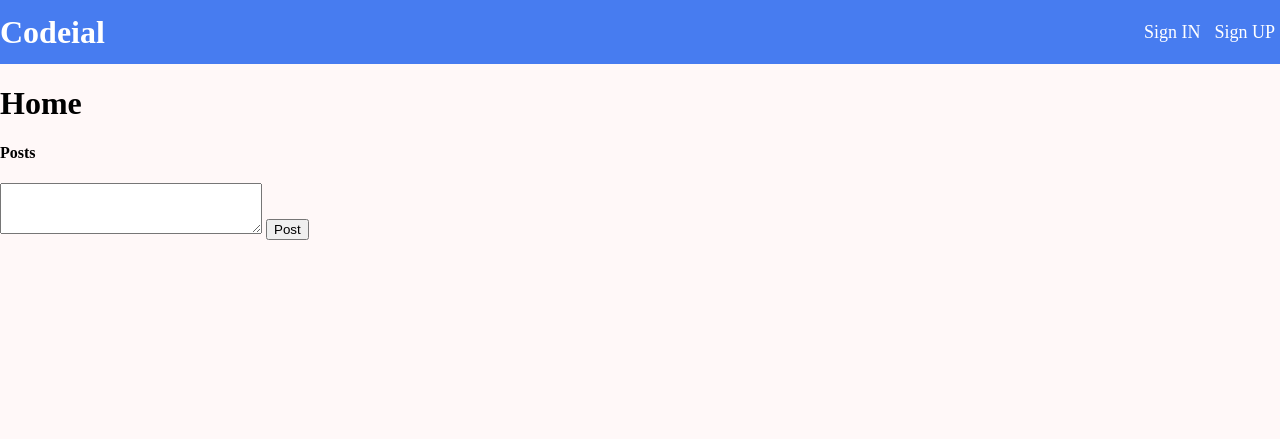
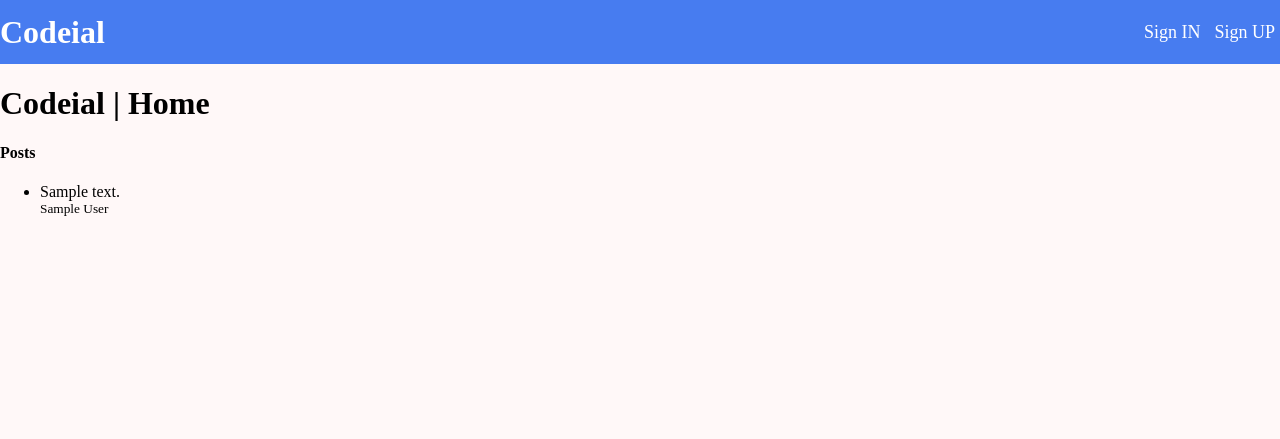
Before and after one commit to RohanVashisht003/codeial-website, a Node server app: page / in a window 1280 px wide. Shown: the top 439 px of the page. Run offline with Node 20, Linux system fonts and the light colour scheme; tables that the repository leaves empty hold one stand-in row (values such as "Sample post"); style sheets or scripts are compiled from the project's sources; some libraries are stand-ins or nearby versions.

Commit message:
using populate user and authenticating user for making post

```diff
--- /dev/null
+++ b/assets/css/user_profile.css
@@ -0,0 +1,2 @@
+body {
+  background-color: lightgreen; }
--- a/controllers/home_controller.js
+++ b/controllers/home_controller.js
@@ -1,7 +1,22 @@
+const Post = require("../models/post");
+
 module.exports.home = function(req, res){
-    console.log(req.cookies);
-    res.cookie('user_id',25);
-    return res.render('home',{
-        title: "Home"
-    });
+    // console.log(req.cookies);
+    // res.cookie('user_id',25);
+
+    // Post.find({}, function(err,posts){
+    // return res.render('home',{
+    //     title: "Codeial | Home",
+    //     posts:posts
+    // });
+    // });
+
+
+    // populate the user of each post
+    Post.find({}).populate('user').exec(function(err,posts){
+        return res.render('home',{
+            title:"Codeial | Home",
+            posts: posts
+        });
+});
 }
--- a/controllers/users_controller.js
+++ b/controllers/users_controller.js
@@ -1,7 +1,7 @@
 const User = require("../models/user");
 
 module.exports.profile = function (req, res) {
-  return res.render("users_profile", {
+  return res.render("user_profile", {
     title: "Users Profile",
   });
 };
--- a/models/post.js
+++ b/models/post.js
@@ -5,9 +5,9 @@ const postSchema = new mongoose.Schema({
         type:String,
         required:true
     },
-    user:  {
+    user: {
         type:mongoose.Schema.Types.ObjectId,
-        ref:'user'
+        ref:'User'
     }
 },{
     timestamps:true
--- a/models/user.js
+++ b/models/user.js
@@ -23,5 +23,5 @@ const userSchema = new mongoose.Schema(
   }
 );
 
-const User = mongoose.model("User", userSchema);
+const User = mongoose.model('User', userSchema);
 module.exports = User;
--- a/routes/index.js
+++ b/routes/index.js
@@ -6,6 +6,6 @@ console.log("router loaded");
 
 
 router.get('/',homeController.home);
-router.use('/users',require('./users_route'));
-router.use('/posts',require('./posts_route'));
+router.use('/users',require('./users'));
+router.use('/posts',require('./posts'));
 module.exports = router;
--- a/views/home.ejs
+++ b/views/home.ejs
@@ -3,8 +3,26 @@
 
 <section id="feed-posts">
     <h4>Posts</h4>
-    <form action="" id="new-post-form" method="POST">
-        <textarea name="content" id="" cols="30" rows="3"></textarea>
+    <% if(locals.user){%>
+
+    <form action="/posts/create" id="new-post-form" method="POST">
+        <textarea name="content" id="" cols="30" rows="3" placeholder="Type Here..."></textarea>
         <input type="submit" value="Post">
     </form>
+    <%}%>
+    <div id="posts-list-container">
+        <ul>
+            <% for(post of posts){%>
+                <li>
+                    <p>
+                    <%= post.content %>
+                    <br>
+                    <small>
+                        <%= post.user.name%>
+                    </small>
+                    </p>
+                </li>
+                <% } %>
+        </ul>
+    </div>
 </section>
--- a/views/users_profile.ejs
+++ b/views/user_profile.ejs
@@ -1,4 +1,4 @@
-<link rel="stylesheet" href="/css/user.css">
+<link rel="stylesheet" href="/css/user_profile.css">
 <h1><%= title %></h1>
 
 
```
Also changed, not shown: controllers/posts_controller.js (+12 -2 lines), routes/posts.js (added, +7 -0 lines), routes/posts_route.js (deleted, +0 -7 lines), assets/scss/user_profile.scss (renamed from assets/scss/user.scss), routes/users.js (renamed from routes/users_route.js).
